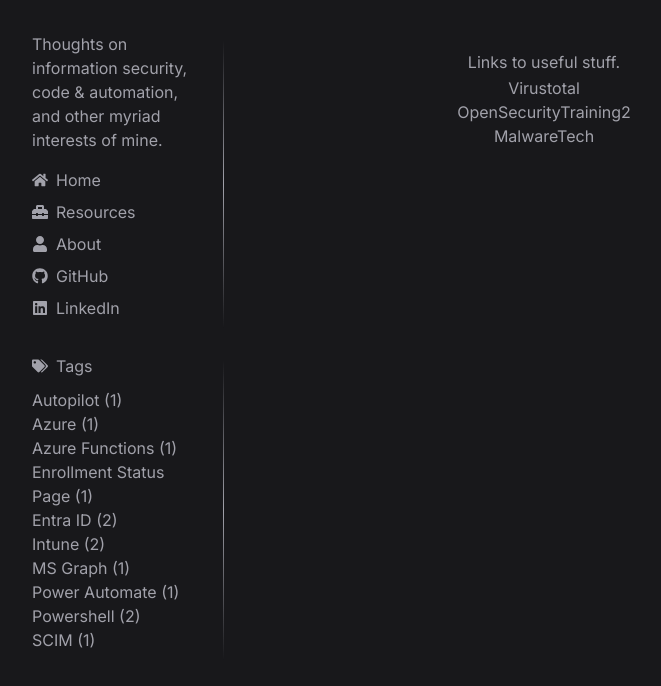
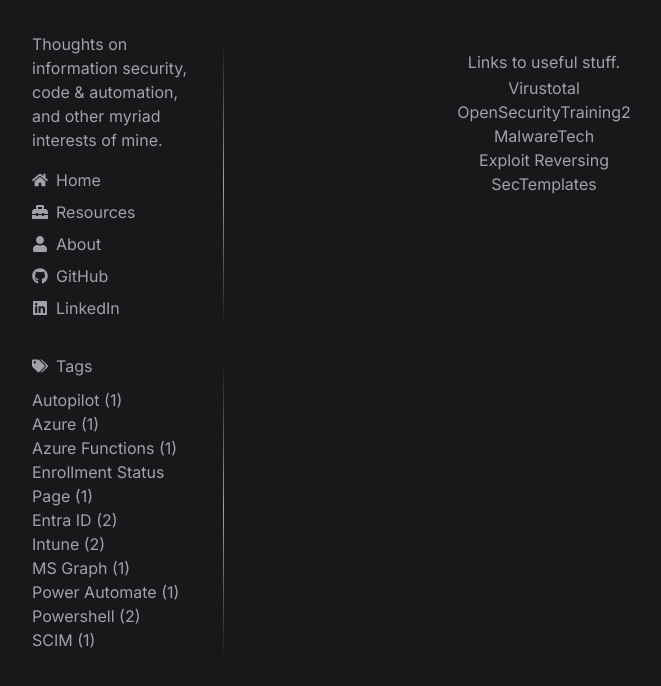
Before and after one commit to mattcbarrett/mattcbarrett.github.io, a Next.js app: page /resources in a window 1280 px wide. Shown: the top 686 px of the page, without its empty margins (224-885 px from the left). Built offline with nearby package versions, Linux system fonts and the light colour scheme.

Commit message:
add links

```diff
--- a/app/resources/page.tsx
+++ b/app/resources/page.tsx
@@ -32,6 +32,8 @@
             <Link href="https://virustotal.com" className="hover:text-lime-400">Virustotal</Link>
             <Link href="https://p.ost2.fyi/courses/" className="hover:text-lime-400">OpenSecurityTraining2</Link>
             <Link href="https://malwaretech.com/" className="hover:text-lime-400">MalwareTech</Link>
+            <Link href="https://exploitreversing.com/" className="hover:text-lime-400">Exploit Reversing</Link>
+            <Link href="https://www.sectemplates.com/" className="hover:text-lime-400">SecTemplates</Link>
           </div>
         </div>
       </div>
```
